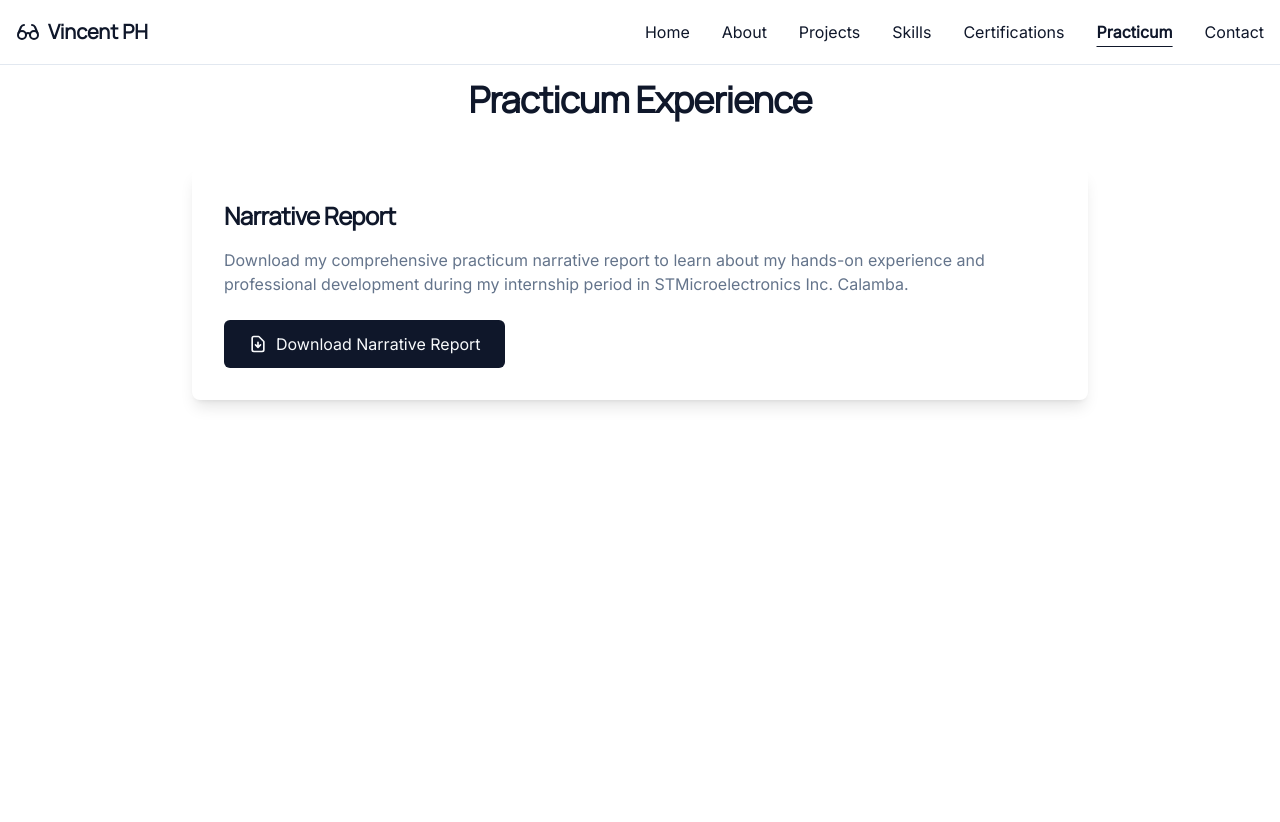
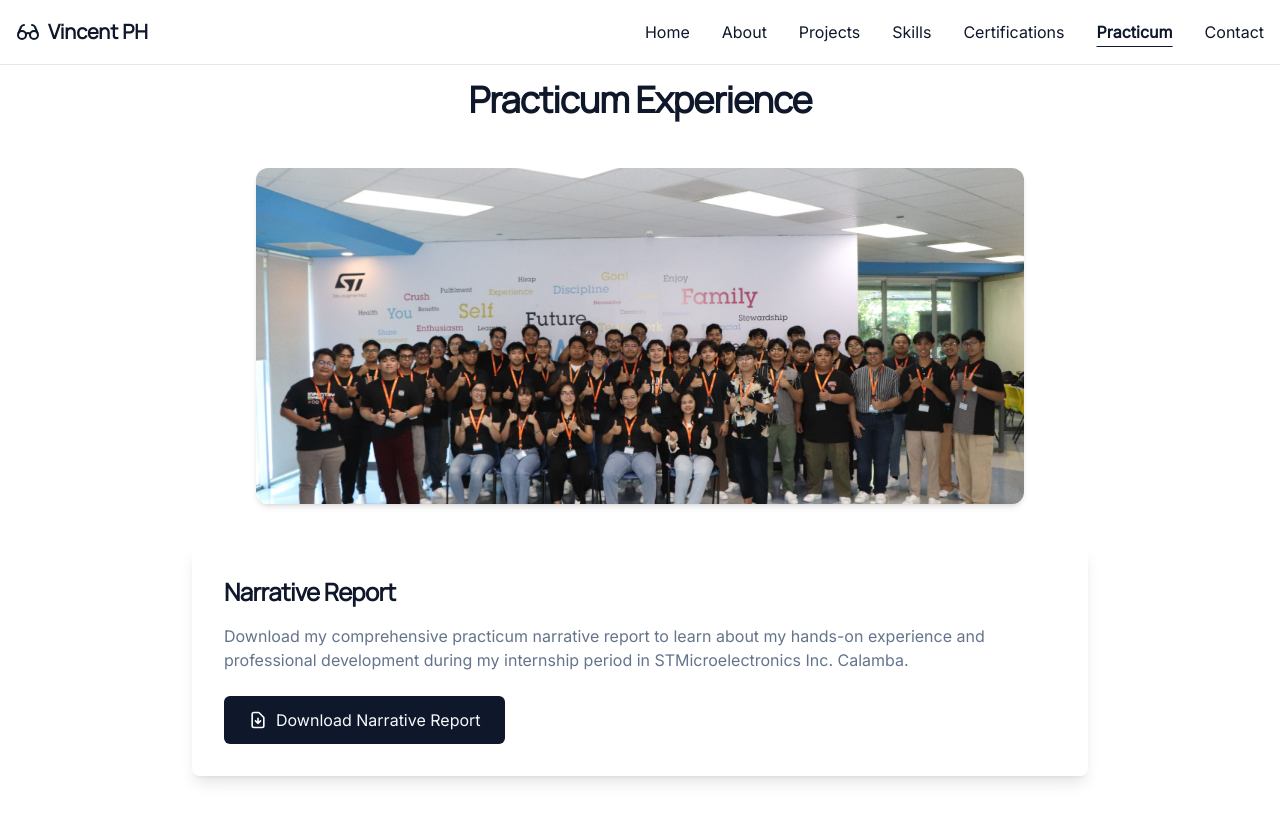
Before and after one commit to vincent1229/MMCLPortfolio-VincentPH, a React (Vite) app: page /practicum in a window 1280 px wide. Shown: the top 822 px of the page. Before the commit the page ends 800 px from the top, so only its background shows below. Built offline with nearby package versions, Linux system fonts and the light colour scheme; a web font is replaced by a local one.

Commit message:
st photo

```diff
--- a/src/components/Practicum.jsx
+++ b/src/components/Practicum.jsx
@@ -7,7 +7,15 @@ function Practicum() {
         <h2 className="text-4xl font-display font-bold text-center mb-12 animate-fade-in">
           Practicum Experience
         </h2>
-        <div className="max-w-4xl mx-auto bg-card rounded-lg shadow-lg p-8 animate-slide-up">
+        <div className="flex justify-center mb-10">
+          <img
+            src="/st.jpg"
+            alt="Practicum Group Photo"
+            className="w-full max-w-3xl rounded-xl shadow-md object-cover"
+            style={{ aspectRatio: '16/7' }}
+          />
+        </div>
+        <div className="max-w-4xl mx-auto bg-card rounded-lg shadow-lg p-8 animate-slide-up mt-6">
           <h3 className="text-2xl font-bold mb-4">Narrative Report</h3>
           <p className="text-muted-foreground mb-6">
             Download my comprehensive practicum narrative report to learn about my hands-on experience
```
